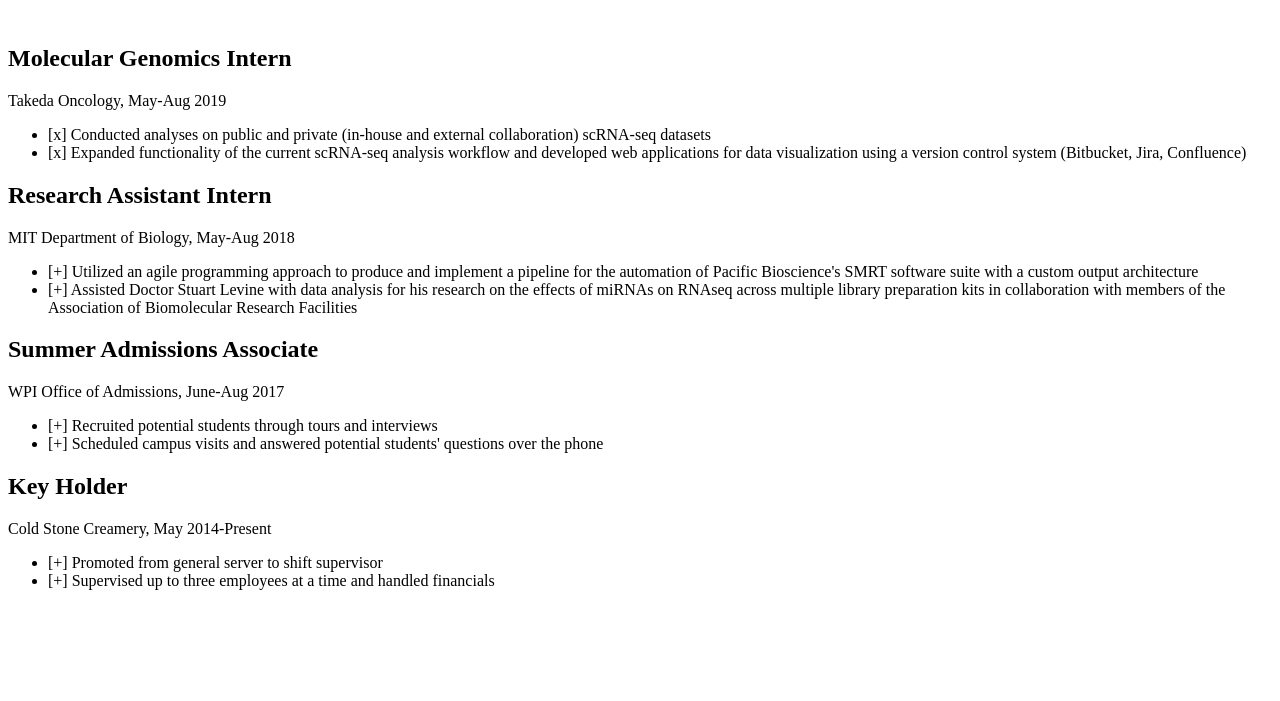
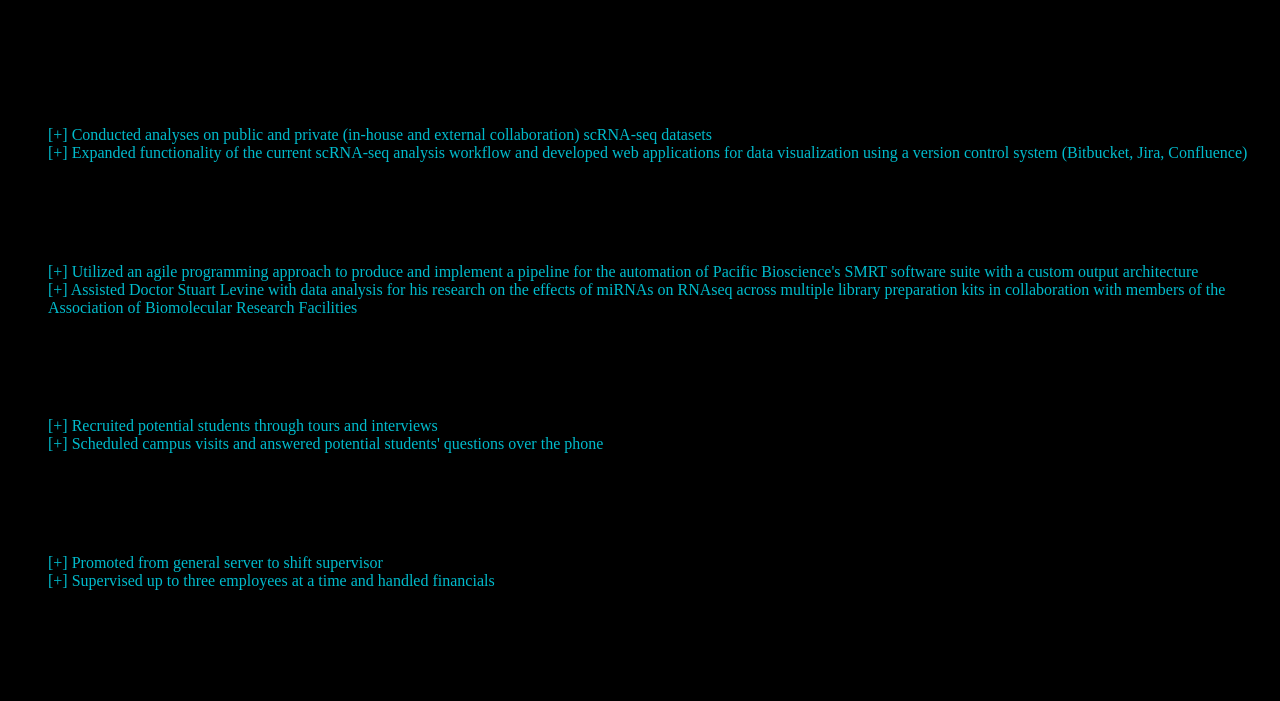
Before and after one commit to aanicolella/aanicolella.github.io, a plain HTML site: page pastEmployment.html in a window 1280 px wide. Shown: the part 99-800 px from the top of the page. Drawn offline with Linux system fonts and the light colour scheme.

Commit message:
Spelling and stylesheet change
Fixing spelling errors and testing pastEmployment stylesheet

```diff
--- a/pastEmployment.html
+++ b/pastEmployment.html
@@ -3,7 +3,7 @@
 <html>
     <head>Past Employment
       <title>Past Employment</title>
-      <link rel="stylesheet" type="text/css" href="styleSheet.css">
+      <link rel="stylesheet" type="text/css" href="index.css">
     </head>
     <body>
         <h1 class="pastEmployment">Past Employment</h1>
@@ -11,9 +11,9 @@
         <h2 class="jobTitle"> Molecular Genomics Intern</h2>
         <p class="jobLocation">Takeda Oncology, May-Aug 2019</p>
         <ul class="jobDescription">
-            <li><a>[x]  Conducted analyses on public and private (in-house and
+            <li><a>[+]  Conducted analyses on public and private (in-house and
                 external collaboration) scRNA-seq datasets</a></li>
-            <li><a>[x]  Expanded functionality of the current scRNA-seq analysis
+            <li><a>[+]  Expanded functionality of the current scRNA-seq analysis
                 workflow and developed web applications for data visualization using
                 a version control system (Bitbucket, Jira, Confluence)</a></li>
         </ul>
```
Also changed, not shown: aanicolella.txt.
